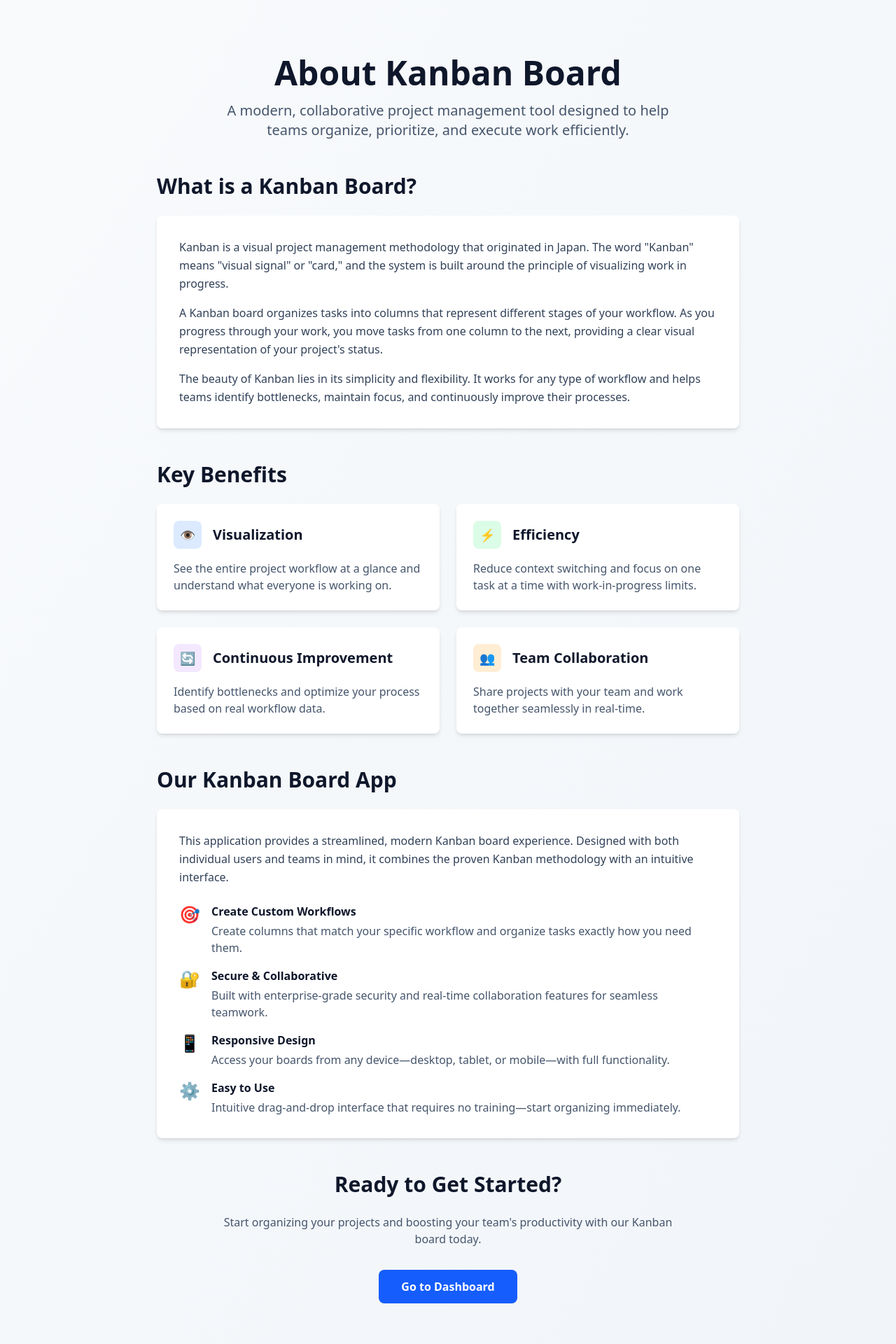
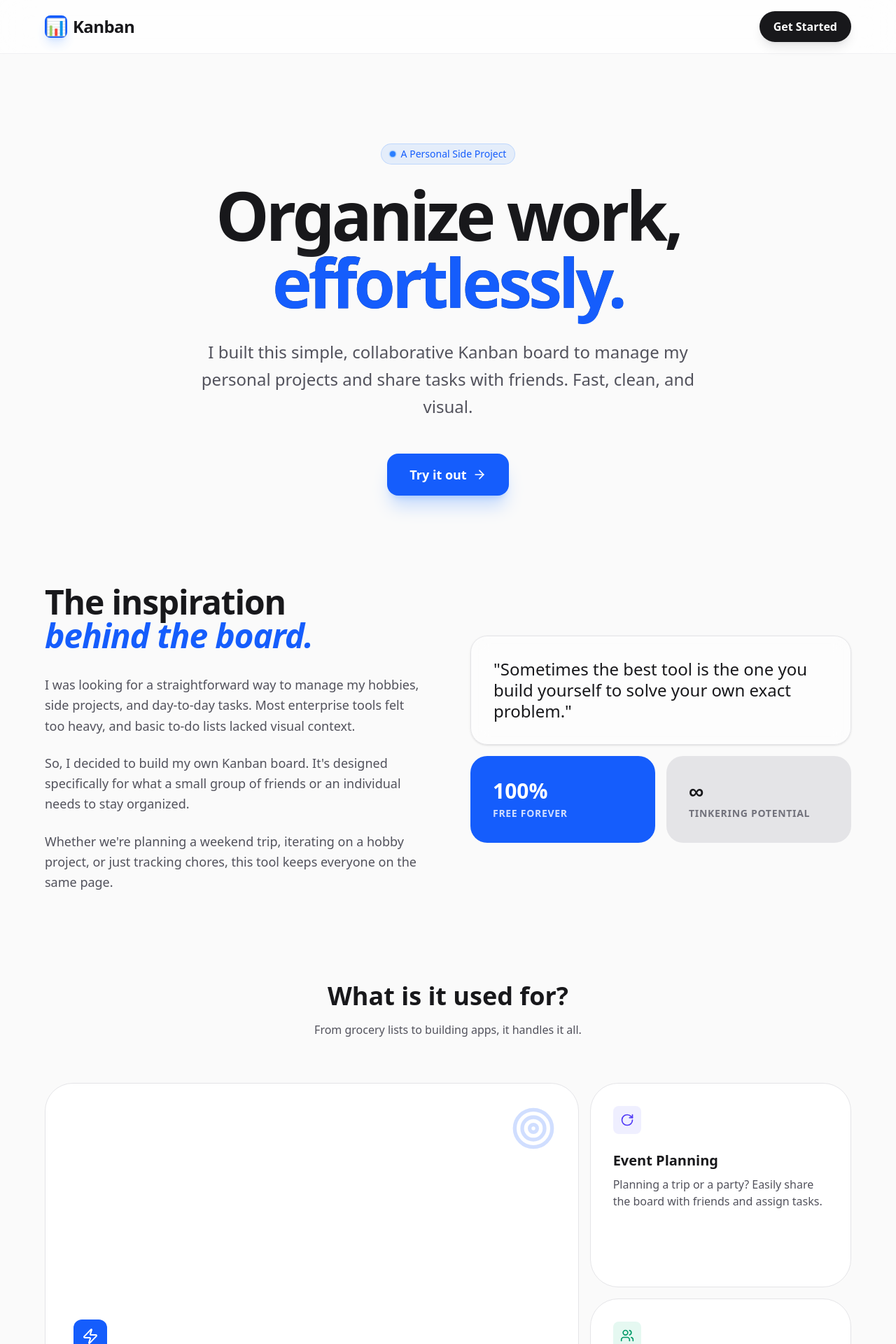
Before and after one commit to TheGreatL/KanbanBoard, a Next.js app: page /about in a window 1280 px wide. Shown: the top 1920 px of the page at 70% size. Built offline with nearby package versions, Linux system fonts and the light colour scheme.

Commit message:
fix: improve ui of login and about page

```diff
--- a/src/app/about/page.tsx
+++ b/src/app/about/page.tsx
@@ -1,150 +1,217 @@
 import React from 'react';
+import Link from 'next/link';
+import {
+  BarChart3,
+  Zap,
+  RotateCw,
+  Users,
+  Target,
+  Lock,
+  Smartphone,
+  Settings2,
+  ArrowRight
+} from 'lucide-react';
 
 export default function AboutPage() {
   return (
-		<div className='min-h-screen bg-gradient-to-br from-slate-50 to-slate-100 dark:from-slate-900 dark:to-slate-800'>
-			<div className='max-w-4xl mx-auto px-4 sm:px-6 lg:px-8 py-12 sm:py-16 lg:py-20'>
-				{/* Header */}
-				<div className='text-center mb-12'>
-					<h1 className='text-4xl sm:text-5xl font-bold text-slate-900 dark:text-white mb-4'>About Kanban Board</h1>
-					<p className='text-lg sm:text-xl text-slate-600 dark:text-slate-300 max-w-2xl mx-auto'>
-						A modern, collaborative project management tool designed to help teams organize, prioritize, and execute work efficiently.
-					</p>
+    <div className="min-h-screen bg-zinc-50 dark:bg-zinc-950 text-zinc-900 dark:text-zinc-100 selection:bg-blue-500/30">
+      {/* Background Decorative Elements */}
+      <div className="fixed inset-0 overflow-hidden pointer-events-none -z-10">
+        <div className="absolute top-[-10%] left-[-10%] w-[40%] h-[40%] bg-blue-500/10 blur-[120px] rounded-full" />
+        <div className="absolute bottom-[-10%] right-[-10%] w-[40%] h-[40%] bg-indigo-500/10 blur-[120px] rounded-full" />
       </div>
 
-				{/* What is Kanban Section */}
-				<section className='mb-12'>
-					<h2 className='text-3xl font-bold text-slate-900 dark:text-white mb-6'>What is a Kanban Board?</h2>
-					<div className='bg-white dark:bg-slate-800 rounded-lg shadow-md p-8'>
-						<p className='text-slate-700 dark:text-slate-300 mb-4 leading-relaxed'>
-							Kanban is a visual project management methodology that originated in Japan. The word "Kanban" means "visual signal" or "card,"
-							and the system is built around the principle of visualizing work in progress.
+      {/* Navigation Bar */}
+      <nav className="sticky top-0 z-50 bg-white/70 dark:bg-zinc-900/70 backdrop-blur-xl border-b border-zinc-200/50 dark:border-zinc-800/50 transition-colors duration-300">
+        <div className="max-w-7xl mx-auto px-6 sm:px-10 lg:px-16 flex justify-between items-center py-4">
+          <Link
+            href="/"
+            className="group flex items-center gap-2 font-bold text-2xl tracking-tight text-zinc-900 dark:text-white"
+          >
+            <div className="w-8 h-8 bg-blue-600 rounded-lg flex items-center justify-center text-white shadow-lg shadow-blue-500/20 group-hover:scale-110 transition-transform">
+              📊
+            </div>
+            <span>Kanban</span>
+          </Link>
+          <div className="flex items-center gap-6">
+            <Link
+              href="/auth"
+              className="px-5 py-2.5 rounded-full font-semibold bg-zinc-900 dark:bg-white text-white dark:text-zinc-900 hover:scale-105 active:scale-95 transition-all shadow-lg shadow-zinc-900/10 dark:shadow-white/10"
+            >
+              Get Started
+            </Link>
+          </div>
+        </div>
+      </nav>
+
+      <main className="max-w-7xl mx-auto px-6 sm:px-10 lg:px-16 py-16 sm:py-24 lg:py-32">
+        {/* Hero Section */}
+        <div className="relative text-center mb-24 lg:mb-32">
+          <div className="inline-flex items-center gap-2 px-3 py-1 rounded-full bg-blue-500/10 border border-blue-500/20 text-blue-600 dark:text-blue-400 text-sm font-medium mb-6 animate-fade-in">
+            <span className="relative flex h-2 w-2">
+              <span className="animate-ping absolute inline-flex h-full w-full rounded-full bg-blue-400 opacity-75"></span>
+              <span className="relative inline-flex rounded-full h-2 w-2 bg-blue-500"></span>
+            </span>
+            A Personal Side Project
+          </div>
+          <h1 className="text-6xl sm:text-7xl lg:text-8xl font-black tracking-tighter mb-8 bg-clip-text text-transparent bg-gradient-to-b from-zinc-900 via-zinc-900 to-zinc-500 dark:from-white dark:via-white dark:to-zinc-500">
+            Organize work, <br />
+            <span className="text-blue-600">effortlessly.</span>
+          </h1>
+          <p className="text-xl sm:text-2xl text-zinc-600 dark:text-zinc-400 max-w-3xl mx-auto leading-relaxed">
+            I built this simple, collaborative Kanban board to manage my personal projects and share tasks with friends. Fast, clean, and visual.
           </p>
-						<p className='text-slate-700 dark:text-slate-300 mb-4 leading-relaxed'>
-							A Kanban board organizes tasks into columns that represent different stages of your workflow. As you progress through your
-							work, you move tasks from one column to the next, providing a clear visual representation of your project's status.
-						</p>
-						<p className='text-slate-700 dark:text-slate-300 leading-relaxed'>
-							The beauty of Kanban lies in its simplicity and flexibility. It works for any type of workflow and helps teams identify
-							bottlenecks, maintain focus, and continuously improve their processes.
-						</p>
+          <div className="mt-12 flex justify-center gap-4">
+             <Link href="/auth" className="group flex items-center gap-2 px-8 py-4 bg-blue-600 text-white rounded-2xl font-bold text-lg hover:bg-blue-700 transition-all shadow-xl shadow-blue-500/25">
+               Try it out
+               <ArrowRight className="w-5 h-5 group-hover:translate-x-1 transition-transform" />
+             </Link>
           </div>
-				</section>
-
-				{/* Key Benefits Section */}
-				<section className='mb-12'>
-					<h2 className='text-3xl font-bold text-slate-900 dark:text-white mb-6'>Key Benefits</h2>
-					<div className='grid grid-cols-1 md:grid-cols-2 gap-6'>
-						<div className='bg-white dark:bg-slate-800 rounded-lg shadow-md p-6'>
-							<div className='flex items-center mb-4'>
-								<div className='w-10 h-10 bg-blue-100 dark:bg-blue-900 rounded-lg flex items-center justify-center mr-4'>
-									<span className='text-blue-600 dark:text-blue-300 font-bold text-lg'>👁️</span>
-								</div>
-								<h3 className='text-xl font-semibold text-slate-900 dark:text-white'>Visualization</h3>
-							</div>
-							<p className='text-slate-600 dark:text-slate-400'>
-								See the entire project workflow at a glance and understand what everyone is working on.
-							</p>
         </div>
 
-						<div className='bg-white dark:bg-slate-800 rounded-lg shadow-md p-6'>
-							<div className='flex items-center mb-4'>
-								<div className='w-10 h-10 bg-green-100 dark:bg-green-900 rounded-lg flex items-center justify-center mr-4'>
-									<span className='text-green-600 dark:text-green-300 font-bold text-lg'>⚡</span>
-								</div>
-								<h3 className='text-xl font-semibold text-slate-900 dark:text-white'>Efficiency</h3>
-							</div>
-							<p className='text-slate-600 dark:text-slate-400'>
-								Reduce context switching and focus on one task at a time with work-in-progress limits.
+        {/* Philosophy Section */}
+        <section className="mb-32 relative">
+          <div className="absolute inset-0 bg-blue-600/5 dark:bg-blue-600/10 blur-3xl -z-10 rounded-full scale-90" />
+          <div className="grid lg:grid-cols-2 gap-16 items-center">
+            <div>
+              <h2 className="text-4xl sm:text-5xl font-bold tracking-tight mb-8">
+                The inspiration <br />
+                <span className="text-blue-600 italic">behind the board.</span>
+              </h2>
+              <div className="space-y-6 text-lg text-zinc-600 dark:text-zinc-400 leading-relaxed">
+                <p>
+                  I was looking for a straightforward way to manage my hobbies, side projects, and day-to-day tasks. Most enterprise tools felt too heavy, and basic to-do lists lacked visual context.
                 </p>
-						</div>
-
-						<div className='bg-white dark:bg-slate-800 rounded-lg shadow-md p-6'>
-							<div className='flex items-center mb-4'>
-								<div className='w-10 h-10 bg-purple-100 dark:bg-purple-900 rounded-lg flex items-center justify-center mr-4'>
-									<span className='text-purple-600 dark:text-purple-300 font-bold text-lg'>🔄</span>
-								</div>
-								<h3 className='text-xl font-semibold text-slate-900 dark:text-white'>Continuous Improvement</h3>
-							</div>
-							<p className='text-slate-600 dark:text-slate-400'>
-								Identify bottlenecks and optimize your process based on real workflow data.
+                <p>
+                  So, I decided to build my own Kanban board. It's designed specifically for what a small group of friends or an individual needs to stay organized.
                 </p>
-						</div>
-
-						<div className='bg-white dark:bg-slate-800 rounded-lg shadow-md p-6'>
-							<div className='flex items-center mb-4'>
-								<div className='w-10 h-10 bg-orange-100 dark:bg-orange-900 rounded-lg flex items-center justify-center mr-4'>
-									<span className='text-orange-600 dark:text-orange-300 font-bold text-lg'>👥</span>
-								</div>
-								<h3 className='text-xl font-semibold text-slate-900 dark:text-white'>Team Collaboration</h3>
-							</div>
-							<p className='text-slate-600 dark:text-slate-400'>Share projects with your team and work together seamlessly in real-time.</p>
-						</div>
-					</div>
-				</section>
-
-				{/* Our App Section */}
-				<section className='mb-12'>
-					<h2 className='text-3xl font-bold text-slate-900 dark:text-white mb-6'>Our Kanban Board App</h2>
-					<div className='bg-white dark:bg-slate-800 rounded-lg shadow-md p-8'>
-						<p className='text-slate-700 dark:text-slate-300 mb-4 leading-relaxed'>
-							This application provides a streamlined, modern Kanban board experience. Designed with both individual users and teams in
-							mind, it combines the proven Kanban methodology with an intuitive interface.
-						</p>
-						<div className='mt-6 space-y-4'>
-							<div className='flex items-start'>
-								<span className='text-2xl mr-4'>🎯</span>
-								<div>
-									<h4 className='font-semibold text-slate-900 dark:text-white mb-1'>Create Custom Workflows</h4>
-									<p className='text-slate-600 dark:text-slate-400'>
-										Create columns that match your specific workflow and organize tasks exactly how you need them.
+                <p>
+                  Whether we're planning a weekend trip, iterating on a hobby project, or just tracking chores, this tool keeps everyone on the same page.
                 </p>
               </div>
             </div>
-							<div className='flex items-start'>
-								<span className='text-2xl mr-4'>🔐</span>
-								<div>
-									<h4 className='font-semibold text-slate-900 dark:text-white mb-1'>Secure & Collaborative</h4>
-									<p className='text-slate-600 dark:text-slate-400'>
-										Built with enterprise-grade security and real-time collaboration features for seamless teamwork.
-									</p>
+            <div className="grid gap-4">
+              <div className="bg-white/50 dark:bg-zinc-900/50 backdrop-blur-md border border-zinc-200 dark:border-zinc-800 p-8 rounded-3xl shadow-sm">
+                <blockquote className="text-2xl font-medium leading-tight">
+                  "Sometimes the best tool is the one you build yourself to solve your own exact problem."
+                </blockquote>
               </div>
+              <div className="flex gap-4">
+                <div className="flex-1 bg-blue-600 p-8 rounded-3xl text-white">
+                  <div className="text-3xl font-bold mb-1">100%</div>
+                  <div className="text-sm opacity-80 uppercase tracking-wider font-semibold">Free Forever</div>
                 </div>
-							<div className='flex items-start'>
-								<span className='text-2xl mr-4'>📱</span>
-								<div>
-									<h4 className='font-semibold text-slate-900 dark:text-white mb-1'>Responsive Design</h4>
-									<p className='text-slate-600 dark:text-slate-400'>
-										Access your boards from any device—desktop, tablet, or mobile—with full functionality.
-									</p>
-								</div>
-							</div>
-							<div className='flex items-start'>
-								<span className='text-2xl mr-4'>⚙️</span>
-								<div>
-									<h4 className='font-semibold text-slate-900 dark:text-white mb-1'>Easy to Use</h4>
-									<p className='text-slate-600 dark:text-slate-400'>
-										Intuitive drag-and-drop interface that requires no training—start organizing immediately.
-									</p>
+                <div className="flex-1 bg-zinc-200 dark:bg-zinc-800 p-8 rounded-3xl">
+                  <div className="text-3xl font-bold mb-1">∞</div>
+                  <div className="text-sm text-zinc-500 uppercase tracking-wider font-semibold">Tinkering Potential</div>
                 </div>
               </div>
             </div>
           </div>
         </section>
 
-				{/* Getting Started Section */}
-				<section className='text-center'>
-					<h2 className='text-3xl font-bold text-slate-900 dark:text-white mb-6'>Ready to Get Started?</h2>
-					<p className='text-slate-600 dark:text-slate-300 mb-8 max-w-2xl mx-auto'>
-						Start organizing your projects and boosting your team's productivity with our Kanban board today.
+        {/* Bento Grid Benefits */}
+        <section className="mb-32">
+          <div className="text-center mb-16">
+            <h2 className="text-4xl font-bold mb-4">What is it used for?</h2>
+            <p className="text-zinc-600 dark:text-zinc-400">From grocery lists to building apps, it handles it all.</p>
+          </div>
+
+          <div className="grid grid-cols-1 md:grid-cols-3 md:grid-rows-2 gap-4 h-full md:h-[600px]">
+             {/* Large Feature */}
+             <div className="md:col-span-2 md:row-span-2 group relative overflow-hidden bg-white dark:bg-zinc-900 rounded-[2.5rem] border border-zinc-200 dark:border-zinc-800 p-10 hover:shadow-2xl transition-all duration-500">
+                <div className="absolute top-0 right-0 p-8">
+                   <Target className="w-16 h-16 text-blue-600/20 group-hover:scale-110 transition-transform duration-500" />
+                </div>
+                <div className="relative h-full flex flex-col justify-end">
+                   <div className="w-12 h-12 bg-blue-600 rounded-xl flex items-center justify-center text-white mb-6">
+                      <Zap className="w-6 h-6" />
+                   </div>
+                   <h3 className="text-3xl font-bold mb-4">Personal Projects</h3>
+                   <p className="text-xl text-zinc-600 dark:text-zinc-400 max-w-md leading-relaxed">
+                     Keep track of your side hustles, learning goals, or home improvement projects. See exactly what needs to be done next, at a glance.
                    </p>
-					<a
-						href='/'
-						className='inline-block bg-blue-600 hover:bg-blue-700 text-white font-semibold py-3 px-8 rounded-lg transition duration-200 ease-in-out transform hover:scale-105'>
-						Go to Dashboard
-					</a>
+                </div>
+             </div>
+
+             {/* Small Feature 1 */}
+             <div className="group relative overflow-hidden bg-white dark:bg-zinc-900 rounded-[2.5rem] border border-zinc-200 dark:border-zinc-800 p-8 hover:shadow-2xl transition-all duration-500">
+                <div className="w-10 h-10 bg-indigo-500/10 dark:bg-indigo-500/20 rounded-lg flex items-center justify-center text-indigo-600 dark:text-indigo-400 mb-6">
+                   <RotateCw className="w-5 h-5" />
+                </div>
+                <h3 className="text-xl font-bold mb-2">Event Planning</h3>
+                <p className="text-zinc-600 dark:text-zinc-400">
+                  Planning a trip or a party? Easily share the board with friends and assign tasks.
+                </p>
+             </div>
+
+             {/* Small Feature 2 */}
+             <div className="group relative overflow-hidden bg-white dark:bg-zinc-900 rounded-[2.5rem] border border-zinc-200 dark:border-zinc-800 p-8 hover:shadow-2xl transition-all duration-500">
+                <div className="w-10 h-10 bg-emerald-500/10 dark:bg-emerald-500/20 rounded-lg flex items-center justify-center text-emerald-600 dark:text-emerald-400 mb-6">
+                   <Users className="w-5 h-5" />
+                </div>
+                <h3 className="text-xl font-bold mb-2">Daily Life</h3>
+                <p className="text-zinc-600 dark:text-zinc-400">
+                  Use it as an interactive, drag-and-drop to-do list for your daily routines and chores.
+                </p>
+             </div>
+          </div>
         </section>
+
+        {/* Feature List Section */}
+        <section className="mb-32">
+          <div className="grid md:grid-cols-2 lg:grid-cols-4 gap-8">
+            {[
+              { icon: BarChart3, title: "Custom Columns", desc: "Create lists that match your exact workflow or needs." },
+              { icon: Lock, title: "Role Management", desc: "Assign viewers or editors to keep projects organized." },
+              { icon: Smartphone, title: "Live Collaboration", desc: "Invite friends and work together in real-time." },
+              { icon: Settings2, title: "Visual Drag-n-Drop", desc: "Move tasks around effortlessly with a smooth interface." }
+            ].map((f, i) => (
+              <div key={i} className="group p-2">
+                <div className="mb-6 w-14 h-14 rounded-2xl bg-zinc-100 dark:bg-zinc-800 flex items-center justify-center group-hover:bg-blue-600 group-hover:text-white transition-all duration-300">
+                  <f.icon className="w-6 h-6" />
                 </div>
+                <h4 className="text-lg font-bold mb-2">{f.title}</h4>
+                <p className="text-zinc-600 dark:text-zinc-400 text-sm leading-relaxed">
+                  {f.desc}
+                </p>
+              </div>
+            ))}
+          </div>
+        </section>
+
+        {/* CTA Section */}
+        <section className="relative overflow-hidden bg-zinc-900 dark:bg-white rounded-[3rem] p-12 sm:p-20 text-center text-white dark:text-zinc-900 border-4 border-blue-600/20">
+          <div className="absolute inset-0 bg-gradient-to-br from-blue-600/20 to-transparent pointer-events-none" />
+          <h2 className="text-4xl sm:text-5xl lg:text-6xl font-black mb-8 relative z-10">
+            Want to give it a spin?
+          </h2>
+          <p className="text-lg sm:text-xl opacity-80 mb-12 max-w-xl mx-auto relative z-10">
+            It's just a free, personal tool. Feel free to create an account and start dragging some cards around with your friends!
+          </p>
+          <div className="flex flex-col sm:flex-row gap-6 justify-center items-center relative z-10">
+            <Link
+              href="/auth"
+              className="w-full sm:w-auto px-10 py-5 bg-blue-600 text-white rounded-2xl font-black text-xl hover:scale-105 active:scale-95 transition-all shadow-2xl shadow-blue-500/50"
+            >
+              Sign Up / Log In
+            </Link>
+            <Link
+              href="/"
+              className="w-full sm:w-auto px-10 py-5 bg-white/10 dark:bg-zinc-900/10 backdrop-blur-md rounded-2xl font-bold text-xl hover:bg-white/20 dark:hover:bg-zinc-900/20 transition-all border border-white/20 dark:border-zinc-900/20"
+            >
+              Return to Home
+            </Link>
+          </div>
+        </section>
+      </main>
+
+      {/* Footer Branding */}
+      <footer className="max-w-7xl mx-auto px-6 lg:px-16 py-12 border-t border-zinc-200 dark:border-zinc-800 text-center">
+        <p className="text-zinc-500 text-sm font-medium uppercase tracking-widest">
+          Build with ❤️ by Me • © 2026
+        </p>
+      </footer>
     </div>
   );
 }
--- a/src/app/auth/page.tsx
+++ b/src/app/auth/page.tsx
@@ -1,10 +1,18 @@
-export const dynamic = "force-dynamic";
-import AuthForm from "@/components/AuthForm";
+export const dynamic = 'force-dynamic';
+import AuthForm from '@/components/AuthForm';
 
 export default function AuthPage() {
-  return (
-    <div className="min-h-screen flex items-center justify-center p-4">
-      <AuthForm />
-    </div>
-  );
+	return (
+		<div className='min-h-screen  grid grid-cols-1 lg:grid-cols-2 bg-white dark:bg-zinc-950'>
+			<div className='flex items-center relative justify-center'>
+				<div className='absolute top-10 left-1/2 transform -translate-x-1/2'>
+					<h1 className='text-4xl font-bold text-zinc-900 dark:text-zinc-100'>Kanban Board</h1>
+				</div>
+
+				<AuthForm />
+			</div>
+			{/* gradient black and white mix background */}
+			<div className='bg-amber-200/50 lg:block hidden'></div>
+		</div>
+	);
 }
```
Also changed, not shown: src/components/AuthForm.tsx (+120 -57 lines). Lines whose indentation alone changed are shown as unchanged.
